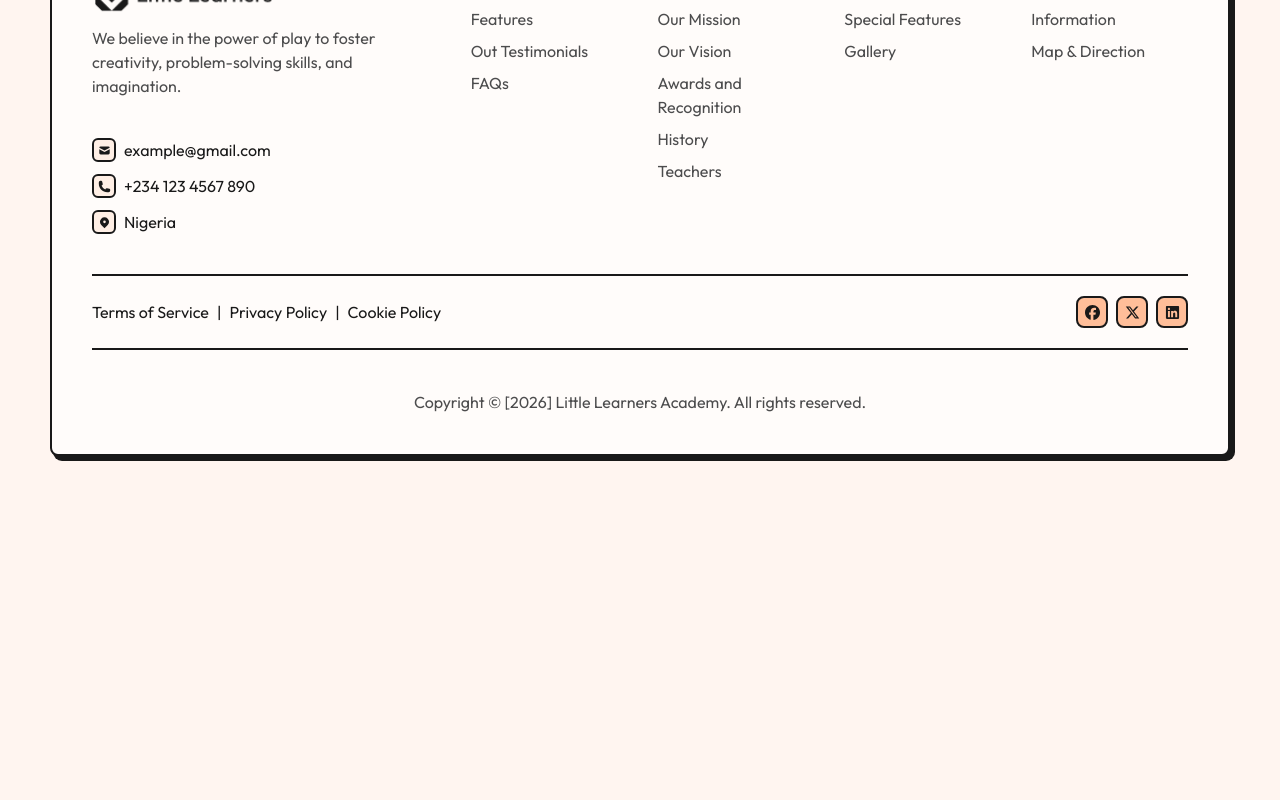
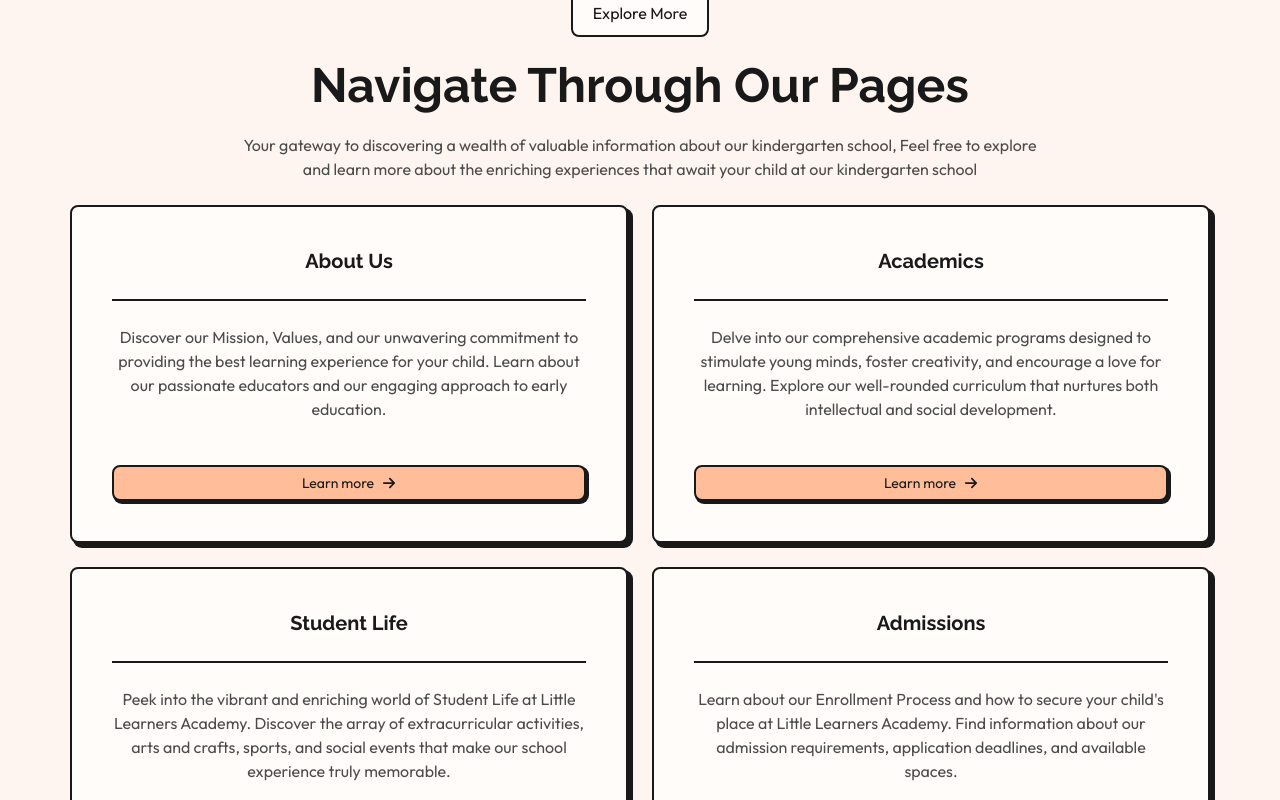
Before and after one commit to zealfemi/little-learners, a Next.js app: page / in a window 1280 px wide. Shown: the part 3500-4300 px from the top of the page. Before the commit the page ends 3976 px from the top, so only its background shows below. Built offline with nearby package versions, Linux system fonts and the light colour scheme.

Commit message:
added explore more section and component home page done

```diff
--- a/app/(main)/page.tsx
+++ b/app/(main)/page.tsx
@@ -1,3 +1,4 @@
+import ExploreMore from "../_components/ExploreMore";
 import Faqs from "../_components/Faqs";
 import Hero from "../_components/Hero";
 import OurBenefits from "../_components/OurBenefits";
@@ -10,6 +11,7 @@ export default function Home() {
       <OurBenefits />
       <Testimonials />
       <Faqs />
+      <ExploreMore />
     </>
   );
 }
--- /dev/null
+++ b/app/_components/ExploreMore.tsx
@@ -0,0 +1,74 @@
+import Link from "next/link";
+import Card from "./Card";
+import HeadingText from "./HeadingText";
+import HeadingTextBefore from "./HeadingTextBefore";
+import Section from "./Section";
+import SectionHeader from "./SectionHeader";
+import { FaArrowRight } from "react-icons/fa6";
+
+type pageType = {
+  title: string;
+  desc: string;
+  link: string;
+};
+
+const pages: pageType[] = [
+  {
+    title: "about us",
+    desc: "Discover our Mission, Values, and our unwavering commitment to providing the best learning experience for your child. Learn about our passionate educators and our engaging approach to early education.",
+    link: "/about-us",
+  },
+  {
+    title: "academics",
+    desc: "Delve into our comprehensive academic programs designed to stimulate young minds, foster creativity, and encourage a love for learning. Explore our well-rounded curriculum that nurtures both intellectual and social development.",
+    link: "/academics",
+  },
+  {
+    title: "student life",
+    desc: "Peek into the vibrant and enriching world of Student Life at Little Learners Academy. Discover the array of extracurricular activities, arts and crafts, sports, and social events that make our school experience truly memorable.",
+    link: "/student-life",
+  },
+  {
+    title: "admissions",
+    desc: "Learn about our Enrollment Process and how to secure your child's place at Little Learners Academy. Find information about our admission requirements, application deadlines, and available spaces.",
+    link: "/admissions",
+  },
+];
+
+export default function ExploreMore() {
+  return (
+    <Section>
+      <SectionHeader>
+        <HeadingTextBefore>Explore More</HeadingTextBefore>
+        <HeadingText>Navigate through our Pages</HeadingText>
+        <p>
+          Your gateway to discovering a wealth of valuable information about our
+          kindergarten school, Feel free to explore and learn more about the
+          enriching experiences that await your child at our kindergarten school
+        </p>
+      </SectionHeader>
+
+      <div className="mt-6 grid md:grid-cols-2 gap-6 w-full">
+        {pages.map((page: pageType) => (
+          <div key={page.title} className="flex h-full">
+            <Card>
+              <div className="flex flex-col gap-6 items-center text-center justify-center">
+                <p className="capitalize text-secondary-800 font-header font-bold text-lg lg:text-xl">
+                  {page.title}
+                </p>
+                <span className="w-full border-t-2 border-secondary-800"></span>
+                <p>{page.desc}</p>
+
+                <Link
+                  href={page.link}
+                  className="mt-5 flex gap-2 items-center justify-center bg-primary-500 w-full border-2 border-secondary-800 rounded-lg text-sm p-1.5 text-secondary-800 shadow-[2px_2px_0px_1px] shadow-secondary-800 hover:bg-primary-300">
+                  Learn more <FaArrowRight />
+                </Link>
+              </div>
+            </Card>
+          </div>
+        ))}
+      </div>
+    </Section>
+  );
+}
```
